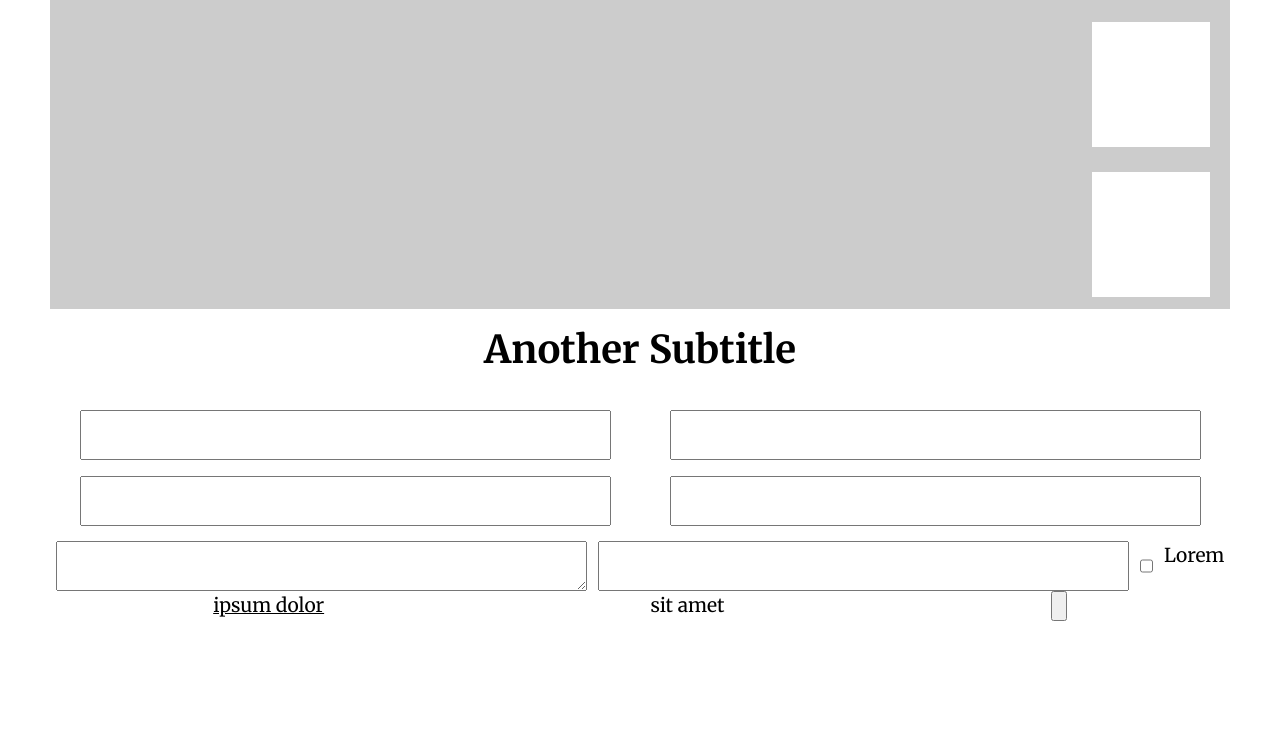
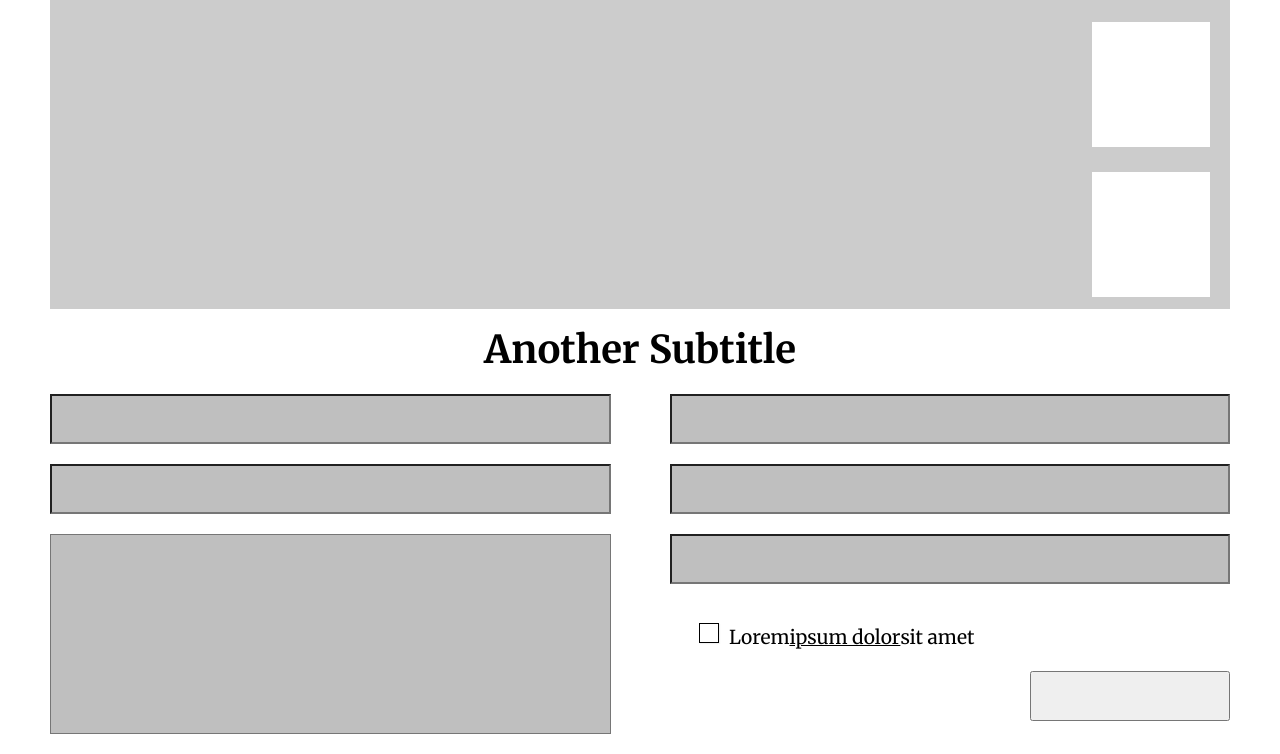
Before and after one commit to tnieborg/personal_sprint, a website: page wireframe/index.html in a window 1280 px wide. Shown: the part 1643-2397 px from the top of the page. Before the commit the page ends 2314 px from the top, so only its background shows below. Drawn offline with Linux system fonts and the light colour scheme.

Commit message:
Working on form layout

```diff
--- a/wireframe/index.html
+++ b/wireframe/index.html
@@ -63,16 +63,14 @@
 				<div class="form__row">
 					<input type="text" class="form__input">
 					<input type="text" class="form__input">
+					<textarea class="form__input form__input--textarea"></textarea>
 				</div>
-				<div class="form__row">
+				<div class="form__row form__row--right">
 					<input type="text" class="form__input">
 					<input type="text" class="form__input">
-				</div>
-				<div class="form__row">
-					<textarea class="form__input"></textarea>
 					<input type="text" class="form__input">
-					<input type="checkbox" class="form__"> Lorem <u>ipsum dolor</u> sit amet
-					<input type="button" class="form__">
+					<p><input type="checkbox" class="form__checkbox">Lorem <u> ipsum dolor </u> sit amet</p>
+					<input type="button" class="form__button">
 				</div>
 			</section>
 		</main>
--- a/wireframe/sass/partials/_layout.scss
+++ b/wireframe/sass/partials/_layout.scss
@@ -63,19 +63,56 @@
 	height: 300px;
 	width: 100%;
 
+	p {
+		display: flex;
+		align-self: flex-start;
+		margin-left: 10%;
+	}
+
+	h2 {
+		width: 100%;
+	}
+
 	&__row {
 		display: flex;
-		justify-content: space-around;
-		width: 100%;
 		flex-wrap: wrap;
+		flex-direction: column;
+		width: 50%;
+
+		&--right {
+			display: flex;
+			align-items: flex-end;
+		}
 	}
 
 	&__input {
-		width: 45%;
+		width: 95%;
 		height: 50px;
+		margin-bottom: 20px;
+		background-color: $lightgrey;
 
 		&--textarea {
 			height: 200px;
+			resize: none;
 		}
 	}
+
+	&__checkbox {
+		-webkit-appearance: none;
+		appearance: none;
+		width: 20px;
+		height: 20px;
+		cursor: pointer;
+		border: 1px solid black;
+		display: inline-block;
+		box-shadow: 1px 1px 1px rgba(0, 0, 0, 0.05);
+		color: black;
+		box-sizing: border-box;
+		margin-right: 10px;
+	}
+
+	&__button {
+		width: 200px;
+		height: 50px;
+	}
 }
```
Also changed, not shown: wireframe/css/style.css.
